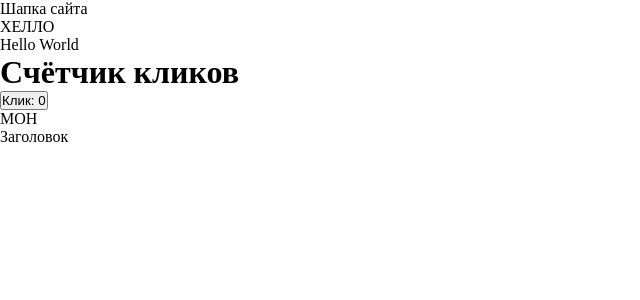
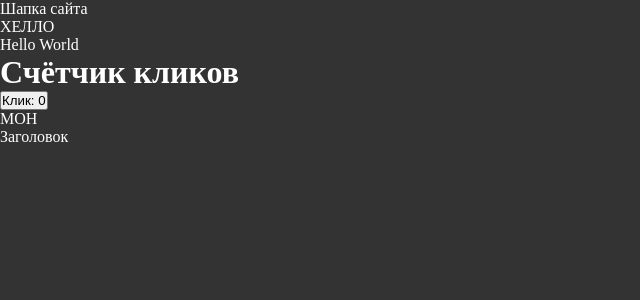
Before and after one commit to Bloedrenn/Ozon-E-PythonPro511, a React (Vite) app in the folder frontend/: page / in a window 1280 px wide. Shown: the top 300 px of the page, without its empty margins (0-640 px from the left). Built offline with nearby package versions, Linux system fonts and the light colour scheme.

Commit message:
feat(style/general): Добавить стили для body.

```diff
--- a/frontend/src/index.css
+++ b/frontend/src/index.css
@@ -3,3 +3,8 @@
     padding: 0;
     box-sizing: border-box;
 }
+
+body {
+    background-color: #333;
+    color: #fff;
+}
```
